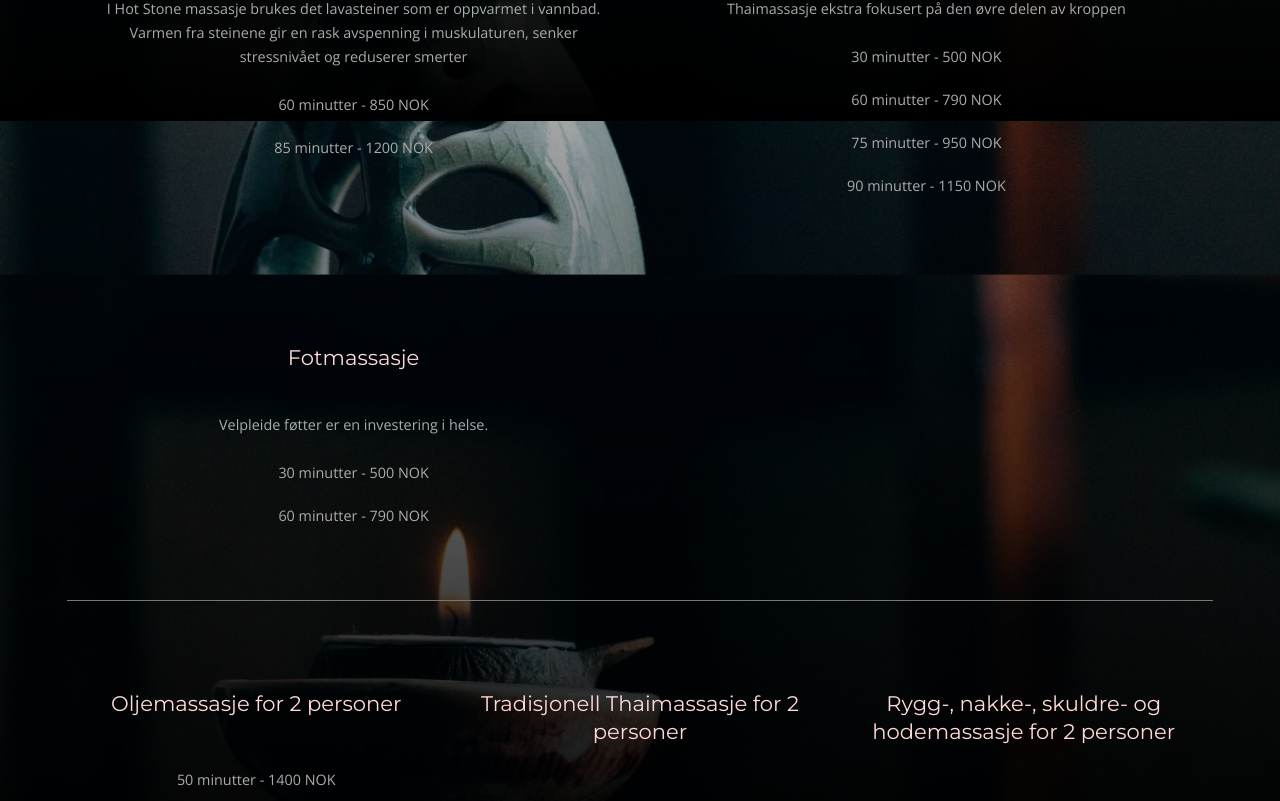
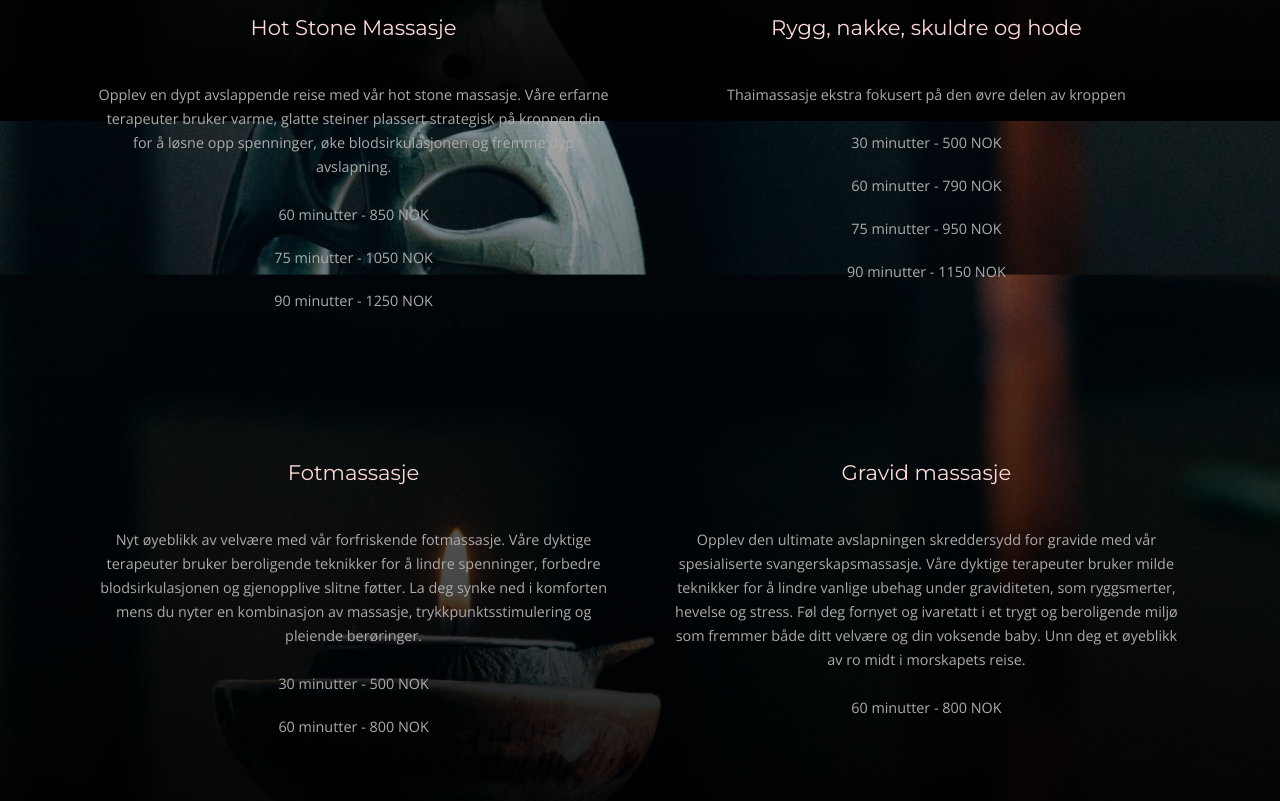
Before and after one commit to sergeiThe/orient-nextjs-website, a Next.js app: page / in a window 1280 px wide. Shown: the part 2279-3080 px from the top of the page. Built offline with nearby package versions, Linux system fonts and the light colour scheme.

Commit message:
change prices

```diff
--- a/components/Services.js
+++ b/components/Services.js
@@ -1,7 +1,7 @@
-import React from 'react'
-import styles from './../styles/Services.module.scss'
-import Service from './Service'
-import services from '../data/services'
+import React from "react";
+import styles from "./../styles/Services.module.scss";
+import Service from "./Service";
+import services from "../data/services";
 
 function Services() {
   return (
@@ -10,24 +10,24 @@ function Services() {
         <h2>Tjenester & priser</h2>
       </div>
       <div className={styles.text}>
-
-                <p>Thaimassasje er en tradisjonell form for massasje som egentlig stammer fra India og som har eksistert i flere tusen år. Behandlingen utføres gjennom strekking og trykk langs energilinjer i kroppen. Vi tilbyr følgende tjenester:</p>
+        <p>
+          Thaimassasje er en tradisjonell form for massasje som egentlig stammer
+          fra India og som har eksistert i flere tusen år. Behandlingen utføres
+          gjennom strekking og trykk langs energilinjer i kroppen. Vi tilbyr
+          følgende tjenester:
+        </p>
       </div>
 
-            <div className={styles['service-list']}>
+      <div className={styles["service-list"]}>
         <ul>
-                    {services.singlePersonMassage.map(service => {
-                        return (
-                            <li key={service.id}>{service.title}</li>
-                        )
+          {services.singlePersonMassage.map((service) => {
+            return <li key={service.id}>{service.title}</li>;
           })}
         </ul>
       </div>
 
-
-
-            <div className={styles['price-list-box']}>
-                <ul className={styles['price-list-single']}>
+      <div className={styles["price-list-box"]}>
+        <ul className={styles["price-list-single"]}>
           {services.singlePersonMassage.map((service) => {
             return (
               <Service
@@ -35,18 +35,19 @@ function Services() {
                 title={service.title}
                 description={service.description}
               >
-                                {service.pricings.map(pricing => {
+                {service.pricings.map((pricing) => {
                   return (
-                                        <li key={Math.random()}>{`${pricing.time} minutter - ${pricing.price} NOK`}</li>
-                                    )
+                    <li
+                      key={Math.random()}
+                    >{`${pricing.time} minutter - ${pricing.price} NOK`}</li>
+                  );
                 })}
               </Service>
-                        )
+            );
           })}
-
         </ul>
 
-                <ul className={styles['price-list-couple']}>
+        {/*<ul className={styles["price-list-couple"]}>
           {services.coupleMassage.map((service) => {
             return (
               <Service
@@ -54,21 +55,20 @@ function Services() {
                 title={service.title}
                 description={null}
               >
-                                {service.pricings.map(pricing => {
+                {service.pricings.map((pricing) => {
                   return (
-                                        <li key={Math.random()}>{`${pricing.time} minutter - ${pricing.price} NOK`}</li>
-                                    )
+                    <li
+                      key={Math.random()}
+                    >{`${pricing.time} minutter - ${pricing.price} NOK`}</li>
+                  );
                 })}
               </Service>
-                        )
+            );
           })}
-
-                </ul>
+        </ul>*/}
       </div>
-
-
     </section>
-    )
+  );
 }
 
-export default Services
+export default Services;
--- a/data/services.js
+++ b/data/services.js
@@ -1,127 +1,204 @@
 const services = {
-    singlePersonMassage: [{
-        id: 's1',
+  singlePersonMassage: [
+    {
+      id: "s1",
       title: "Tradisjonell Thaimassasje",
-        description: "Trykkpunktmassasje og forsiktig strekking av ledd og muskler reduserer spenninger, myker opp muskler og gir en avslappet opplevelse av velvære og ro i kropp og sinn.",
-        pricings: [{
+      description:
+        "Trykkpunktmassasje og forsiktig strekking av ledd og muskler reduserer spenninger, myker opp muskler og gir en avslappet opplevelse av velvære og ro i kropp og sinn.",
+      pricings: [
+        {
           time: "60",
-            price: "790"
-        }, {
+          price: "800",
+        },
+        {
           time: "75",
-            price: "950"
-        }, {
+          price: "970",
+        },
+        {
           time: "90",
-            price: "1150"
-        }, {
+          price: "1170",
+        },
+        {
           time: "120",
-            price: "1500"
-        }]
-    }, {
-        id: 's2',
+          price: "1550",
+        },
+      ],
+    },
+    {
+      id: "s2",
       title: "Thai Oljemassasje",
-        description: "Oljemassasje bidrar til økt velvære, avslapning og reduksjon av stress og spenninger. Denne massasjeformen er egnet for alle som ønsker et avbrekk fra en stressende hverdag. Ved oljemassasje brukes olje og terapeutens egne hender for å løse opp og stimulere muskulatur.",
-        pricings: [{
+      description:
+        "Oljemassasje bidrar til økt velvære, avslapning og reduksjon av stress og spenninger. Denne massasjeformen er egnet for alle som ønsker et avbrekk fra en stressende hverdag. Ved oljemassasje brukes olje og terapeutens egne hender for å løse opp og stimulere muskulatur.",
+      pricings: [
+        {
           time: "60",
-            price: "790"
-        }, {
+          price: "800",
+        },
+        {
           time: "75",
-            price: "950"
-        }, {
+          price: "970",
+        },
+        {
           time: "90",
-            price: "1150"
-        }, {
+          price: "1170",
+        },
+        {
           time: "120",
-            price: "1500"
-        }]
-    }, {
-        id: 's3',
+          price: "1550",
+        },
+      ],
+    },
+    {
+      id: "s3",
       title: "Hot Stone Massasje",
-        description: "I Hot Stone massasje brukes det lavasteiner som er oppvarmet i vannbad. Varmen fra steinene gir en rask avspenning i muskulaturen, senker stressnivået og reduserer smerter",
-        pricings: [{
+      description:
+        "Opplev en dypt avslappende reise med vår hot stone massasje. Våre erfarne terapeuter bruker varme, glatte steiner plassert strategisk på kroppen din for å løsne opp spenninger, øke blodsirkulasjonen og fremme dyp avslapning.",
+      pricings: [
+        {
           time: "60",
-            price: "850"
-        }, {
-            time: "85",
-            price: "1200"
-        }]
-    }, {
-        id: 's4',
+          price: "850",
+        },
+        {
+          time: "75",
+          price: "1050",
+        },
+        {
+          time: "90",
+          price: "1250",
+        },
+      ],
+    },
+    {
+      id: "s4",
       title: "Rygg, nakke, skuldre og hode",
       description: "Thaimassasje ekstra fokusert på den øvre delen av kroppen",
-        pricings: [{
+      pricings: [
+        {
           time: "30",
-            price: "500"
-        }, {
+          price: "500",
+        },
+        {
           time: "60",
-            price: "790"
-        }, {
+          price: "790",
+        },
+        {
           time: "75",
-            price: "950"
-        }, {
+          price: "950",
+        },
+        {
           time: "90",
-            price: "1150"
-        }]
-    }, {
-        id: 's5',
+          price: "1150",
+        },
+      ],
+    },
+    {
+      id: "s5",
       title: "Fotmassasje",
-        description: "Velpleide føtter er en investering i helse.",
-        pricings: [{
+      description:
+        "Nyt øyeblikk av velvære med vår forfriskende fotmassasje. Våre dyktige terapeuter bruker beroligende teknikker for å lindre spenninger, forbedre blodsirkulasjonen og gjenopplive slitne føtter. La deg synke ned i komforten mens du nyter en kombinasjon av massasje, trykkpunktsstimulering og pleiende berøringer.",
+      pricings: [
+        {
           time: "30",
-            price: "500"
-        }, {
+          price: "500",
+        },
+        {
           time: "60",
-            price: "790"
-        }]
-    }],
-    coupleMassage: [{
-        id: 'c1',
-        title: "Oljemassasje for 2 personer",
-        pricings: [{
-            time: "50",
-            price: "1400"
-        }, {
+          price: "800",
+        },
+      ],
+    },
+    {
+      id: "s6",
+      title: "Gravid massasje",
+      description:
+        "Opplev den ultimate avslapningen skreddersydd for gravide med vår spesialiserte svangerskapsmassasje. Våre dyktige terapeuter bruker milde teknikker for å lindre vanlige ubehag under graviditeten, som ryggsmerter, hevelse og stress. Føl deg fornyet og ivaretatt i et trygt og beroligende miljø som fremmer både ditt velvære og din voksende baby. Unn deg et øyeblikk av ro midt i morskapets reise.",
+      pricings: [
+        {
           time: "60",
-            price: "1500"
-        }, {
-            time: "75",
-            price: "1800"
-        }, {
-            time: "90",
-            price: "2200"
-        }]
-    }, {
-        id: 'c2',
-        title: "Tradisjonell Thaimassasje for 2 personer",
-        pricings: [{
-            time: "50",
-            price: "1400"
-        }, {
-            time: "60",
-            price: "1500"
-        }, {
-            time: "75",
-            price: "1800"
-        }, {
-            time: "90",
-            price: "2200"
-        }]
-    }, {
-        id: 'c3',
-        title: "Rygg-, nakke-, skuldre- og hodemassasje for 2 personer",
-        pricings: [{
-            time: "50",
-            price: "1400"
-        }, {
-            time: "60",
-            price: "1500"
-        }, {
-            time: "75",
-            price: "1800"
-        }, {
-            time: "90",
-            price: "2200"
-        }]
-    }]
-}
+          price: "800",
+        },
+      ],
+    },
+    {
+      id: "s7",
+      title: "Aromaterapi",
+      description:
+        "Utforsk en verden av sanselig velvære med vår aromaterapi-tjeneste. Ved hjelp av nøye utvalgte essensielle oljer og dufter skreddersyr våre erfarne terapeuter en unik behandling som roer sinnet, lindrer stress og fremmer indre balanse.",
+      pricings: [
+        { time: "60", price: "850" },
+        { time: "75", price: "1060" },
+        { time: "90", price: "1250" },
+      ],
+    },
+  ],
+  coupleMassage: [
+    // {
+    //   id: "c1",
+    //   title: "Oljemassasje for 2 personer",
+    //   pricings: [
+    //     {
+    //       time: "50",
+    //       price: "1400",
+    //     },
+    //     {
+    //       time: "60",
+    //       price: "1500",
+    //     },
+    //     {
+    //       time: "75",
+    //       price: "1800",
+    //     },
+    //     {
+    //       time: "90",
+    //       price: "2200",
+    //     },
+    //   ],
+    // },
+    // {
+    //   id: "c2",
+    //   title: "Tradisjonell Thaimassasje for 2 personer",
+    //   pricings: [
+    //     {
+    //       time: "50",
+    //       price: "1400",
+    //     },
+    //     {
+    //       time: "60",
+    //       price: "1500",
+    //     },
+    //     {
+    //       time: "75",
+    //       price: "1800",
+    //     },
+    //     {
+    //       time: "90",
+    //       price: "2200",
+    //     },
+    //   ],
+    // },
+    // {
+    //   id: "c3",
+    //   title: "Rygg-, nakke-, skuldre- og hodemassasje for 2 personer",
+    //   pricings: [
+    //     {
+    //       time: "50",
+    //       price: "1400",
+    //     },
+    //     {
+    //       time: "60",
+    //       price: "1500",
+    //     },
+    //     {
+    //       time: "75",
+    //       price: "1800",
+    //     },
+    //     {
+    //       time: "90",
+    //       price: "2200",
+    //     },
+    //   ],
+    // },
+  ],
+};
 
 export default services;
```
Also changed, not shown: data/contact.js (+7 -6 lines). Lines whose indentation alone changed are shown as unchanged.
